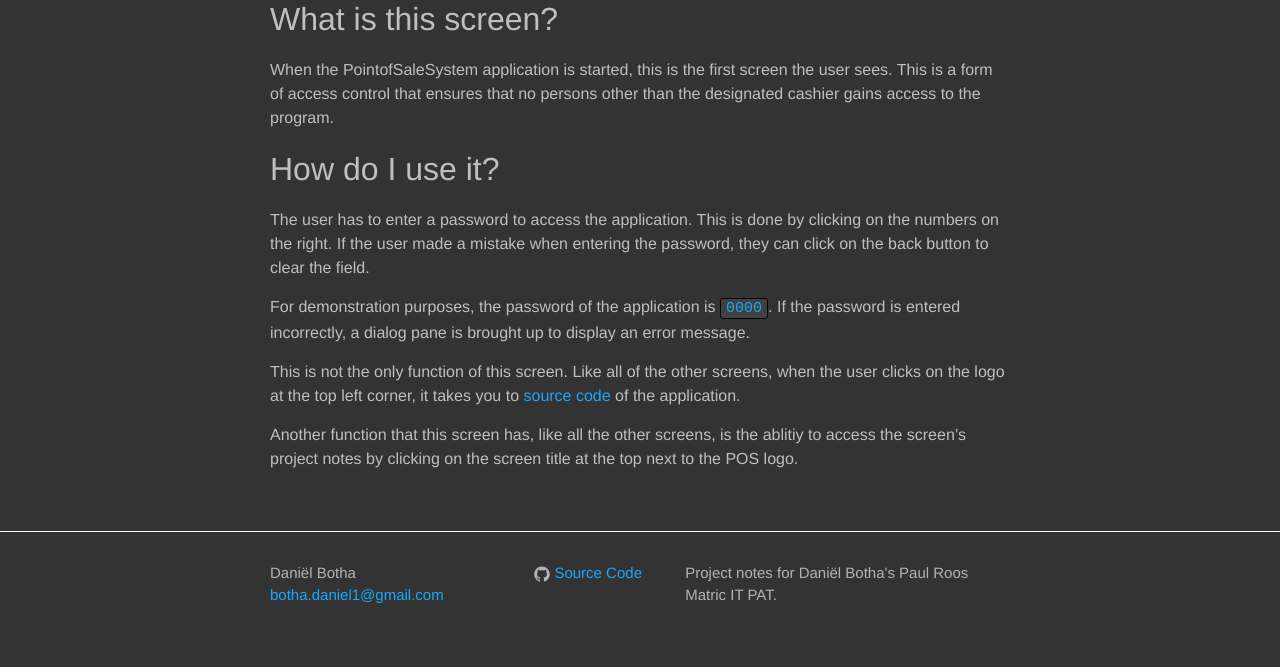
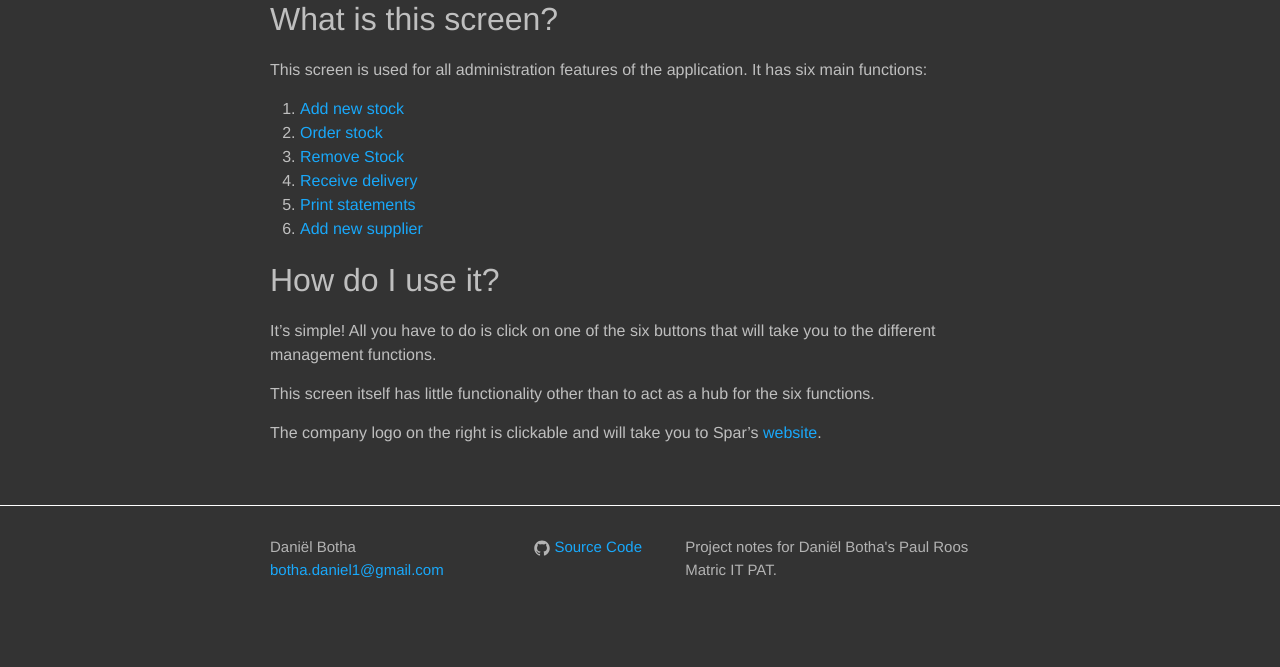
Before and after one commit to PointOfSaleSystem/pointofsalesystem.github.io, a Jekyll site: the page built from screens/e_ManagerPortal.md, in a window 1280 px wide. Shown: the part 484-1151 px from the top of the page. Built offline with Jekyll 4.4.1, drawn with Linux system fonts in a browser that asks for light colours; after the commit the page ends 1125 px from its top, so only the background shows below that.

Commit message:
Changed file names

```diff
--- a/screens/5_ManagerPortal.md
+++ /dev/null
@@ -1,18 +0,0 @@
----
-layout: page
-title: Manager Portal
-permalink: /managerportal/
----
-![Manager Portal](http://i.imgur.com/VHhoYlJ.jpg)
-
-##What is this screen?
-When the PointofSaleSystem application is started, this is the first screen the user sees. This is a form of access control that ensures that no persons other than the designated cashier gains access to the program.
-
-##How do I use it?
-The user has to enter a password to access the application. This is done by clicking on the numbers on the right. If the user made a mistake when entering the password, they can click on the back button to clear the field.
-
-For demonstration purposes, the password of the application is `0000`. If the password is entered incorrectly, a dialog pane is brought up to display an error message.
-
-This is not the only function of this screen. Like all of the other screens, when the user clicks on the logo at the top left corner, it takes you to [source code](https://github.com/iggnoreza/PointOfSaleSystem) of the application.
-
-Another function that this screen has, like all the other screens, is the ablitiy to access the screen's project notes by clicking on the screen title at the top next to the POS logo.
--- /dev/null
+++ b/screens/e_ManagerPortal.md
@@ -0,0 +1,23 @@
+---
+layout: page
+title: Manager Portal
+permalink: /managerportal/
+---
+![Manager Portal](http://i.imgur.com/VHhoYlJ.jpg)
+
+##What is this screen?
+This screen is used for all administration features of the application. It has six main functions:
+
+1. [Add new stock](/addstock/)
+2. [Order stock](/orderstock/)
+3. [Remove Stock](/removestock/)
+4. [Receive delivery](/receivedelivery/)
+5. [Print statements](/printstatements/)
+6. [Add new supplier](/addsupplier/)
+
+##How do I use it?
+It's simple! All you have to do is click on one of the six buttons that will take you to the different management functions.
+
+This screen itself has little functionality other than to act as a hub for the six functions.
+
+The company logo on the right is clickable and will take you to Spar's [website](http://kwiksparpaulroos.co.za/).
```
Also changed, not shown: screens/d_Search.md (renamed from screens/4_Search.md, +3 -0 lines), screens/f_AddStock.md (added, +24 -0 lines), screens/g_OrderStock.md (added, +24 -0 lines), screens/h_RemoveStock.md (added, +24 -0 lines), screens/i_ReceiveDelivery.md (added, +24 -0 lines), screens/j_PrintStatements.md (added, +24 -0 lines), screens/k_AddNewSupplier.md (added, +24 -0 lines), screens/a_Lockscreen.md (renamed from screens/1_lockscreen.md), screens/b_Home.md (renamed from screens/2_Home.md), screens/c_NewTransaction.md (renamed from screens/3_NewTransaction.md).
